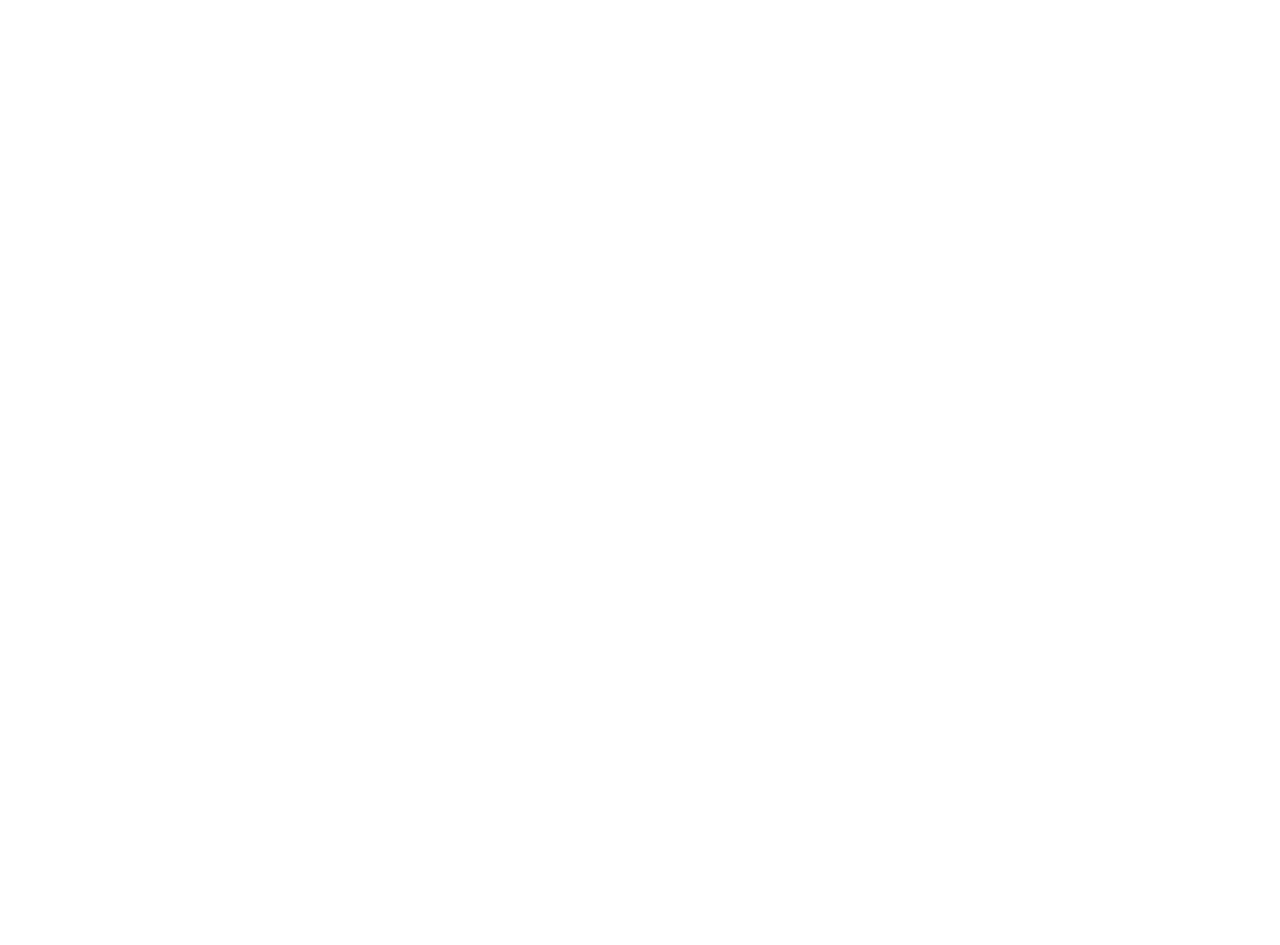
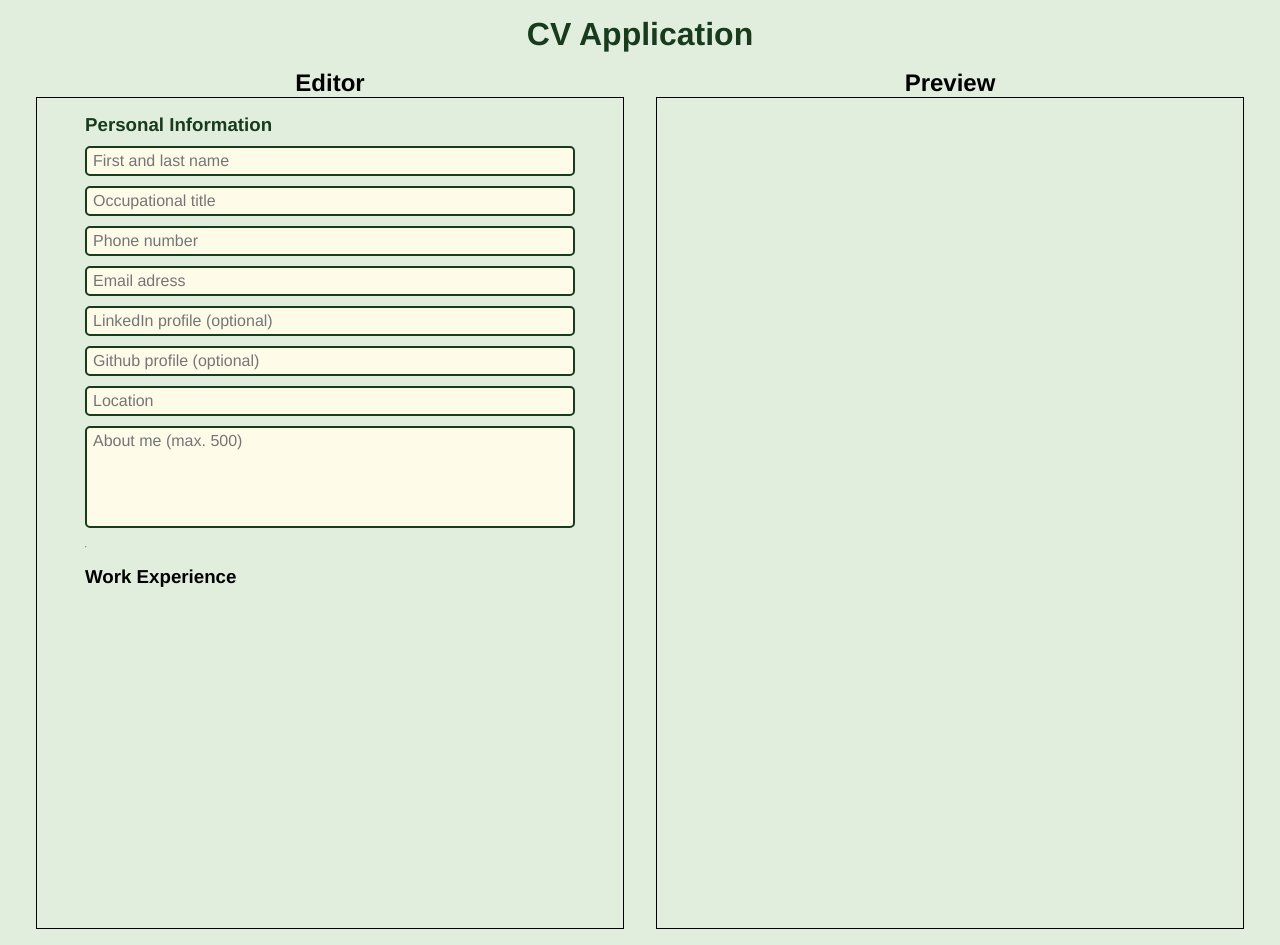
Before and after one commit to DragicevicS/cv-application, a React (Create React App) app: page / in a window 1280 px wide. Before the commit the page ends 800 px from the top, so only its background shows below. Built offline with nearby package versions, Linux system fonts and the light colour scheme.

Commit message:
Add Editor.js and Preview.js components

```diff
--- a/package.json
+++ b/package.json
@@ -34,5 +34,8 @@
       "last 1 firefox version",
       "last 1 safari version"
     ]
+  },
+  "devDependencies": {
+    "@babel/plugin-proposal-private-property-in-object": "^7.21.11"
   }
 }
--- a/src/App.js
+++ b/src/App.js
@@ -1,9 +1,16 @@
+import Editor from "./components/Editor";
+import Preview from "./components/Preview";
+
 function App() {
   return (
     <div className="App">
-
+      <h1>CV Application</h1>
+      <div className="main-container">
+        <Editor />
+        <Preview />
+      </div>
     </div>
   );
-}
+};
 
 export default App;
--- /dev/null
+++ b/src/components/Editor.js
@@ -0,0 +1,94 @@
+import React, { Component } from 'react';
+
+class PersonalInfo extends Component {
+  render() {
+    return (
+      <form className="personal-input">
+        <h3>Personal Information</h3>
+        <input
+          type="text"
+          id="name"
+          name="name"
+          placeholder="First and last name"
+          required
+        />
+        <input
+          type="text"
+          id="title"
+          name="title"
+          placeholder="Occupational title"
+          required
+        />
+        <input
+          type="number"
+          id="number "
+          name="number"
+          placeholder="Phone number"
+          required
+        />
+        <input
+          type="email"
+          id="email"
+          name="email"
+          placeholder="Email adress"
+          required
+        />
+        <input
+          type="text"
+          id="linkedin"
+          name="linkedin"
+          placeholder="LinkedIn profile (optional)"
+        />
+        <input
+          type="text"
+          id="github"
+          name="github"
+          placeholder="Github profile (optional)"
+          required
+        />
+        <input
+          type="text"
+          id="location"
+          name="location"
+          placeholder="Location"
+          required
+        />
+        <textarea
+          id="about"
+          name="about"
+          maxLength={"500"}
+          rows={"5"}
+          placeholder="About me (max. 500)"
+          required
+        />
+      </form>
+    );
+  };
+};
+
+class WorkExperience extends Component {
+  render() {
+    return (
+      <div>
+        <h3>Work Experience</h3>
+      </div>
+    );
+  };
+};
+
+export class Editor extends Component {
+  render() {
+    return (
+      <div>
+        <h2>Editor</h2>
+        <div className="editor-container">
+          <PersonalInfo />
+          <br /><hr /><br />
+          <WorkExperience />
+        </div>
+      </div>
+    );
+  };
+};
+
+export default Editor;
--- /dev/null
+++ b/src/components/Preview.js
@@ -0,0 +1,14 @@
+import React, { Component } from 'react';
+
+export class Preview extends Component {
+  render() {
+    return (
+      <div>
+        <h2>Preview</h2>
+        <div className="preview-container"></div>
+      </div>
+    );
+  };
+};
+
+export default Preview;
--- a/src/index.css
+++ b/src/index.css
@@ -1,13 +1,91 @@
-body {
-  margin: 0;
-  font-family: -apple-system, BlinkMacSystemFont, 'Segoe UI', 'Roboto', 'Oxygen',
-    'Ubuntu', 'Cantarell', 'Fira Sans', 'Droid Sans', 'Helvetica Neue',
-    sans-serif;
-  -webkit-font-smoothing: antialiased;
-  -moz-osx-font-smoothing: grayscale;
+:root {
+  --color-1: #FEFBE9;
+  --color-2: #E1EEDD;
+  --color-3: #F0A04B;
+  --color-4: #183A1D;
 }
 
-code {
-  font-family: source-code-pro, Menlo, Monaco, Consolas, 'Courier New',
-    monospace;
+* {
+  margin: 0;
+  padding: 0;
+  box-sizing: border-box;
+  font-family: 'Oxygen', 'Ubuntu', 'Cantarell', 'Fira Sans', 'Droid Sans', 'Helvetica Neue', sans-serif;
 }
+
+#root {
+  display: flex;
+  flex-direction: column;
+  align-items: center;
+  padding: 1em;
+  width: 100%;
+  height: 100%;
+  background-color: var(--color-2);
+}
+
+.App {
+  display: flex;
+  flex-direction: column;
+  gap: 1em;
+  text-align: center;
+}
+
+.App h1 {
+  color: var(--color-4);
+}
+
+.main-container {
+  display: flex;
+  justify-content: space-around;
+  align-items: center;
+  gap: 2em;
+  width: 100%;
+}
+
+.editor-container,
+.preview-container {
+  display: flex;
+  flex-direction: column;
+  align-items: flex-start;
+  padding: 1em 3em;
+  width: 588px;
+  height: 832px;
+  border: 1px solid black;
+}
+
+form {
+  display: flex;
+  flex-direction: column;
+  align-items: center;
+  gap: 10px;
+  width: 100%;
+}
+
+input,
+textarea {
+  width: 100%;
+  font-size: 1rem;
+  padding: 4px 6px;
+  background-color: var(--color-1);
+  border: 2px solid var(--color-4);
+  border-radius: 5px;
+}
+
+textarea {
+  resize: none;
+}
+
+/* hiding arrows from number inputs */
+input::-webkit-outer-spin-button,
+input::-webkit-inner-spin-button {
+  -webkit-appearance: none;
+  margin: 0;
+}
+
+input[type=number] {
+  -moz-appearance: textfield;
+}
+
+form > h3 {
+  color: var(--color-4);
+  align-self: flex-start;
+}
```
Also changed, not shown: 1 other file (tests, documents, lock files or other folders).
